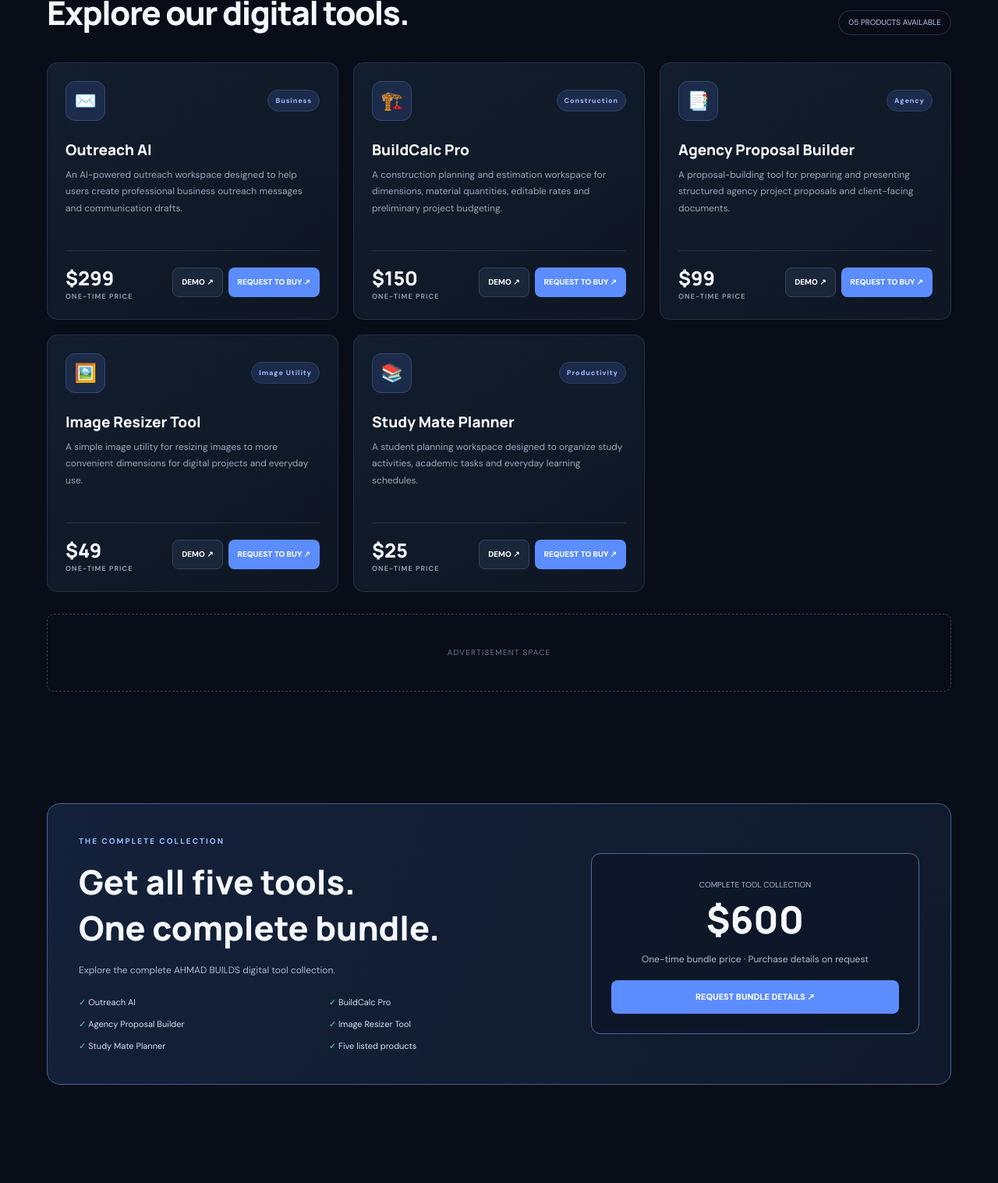
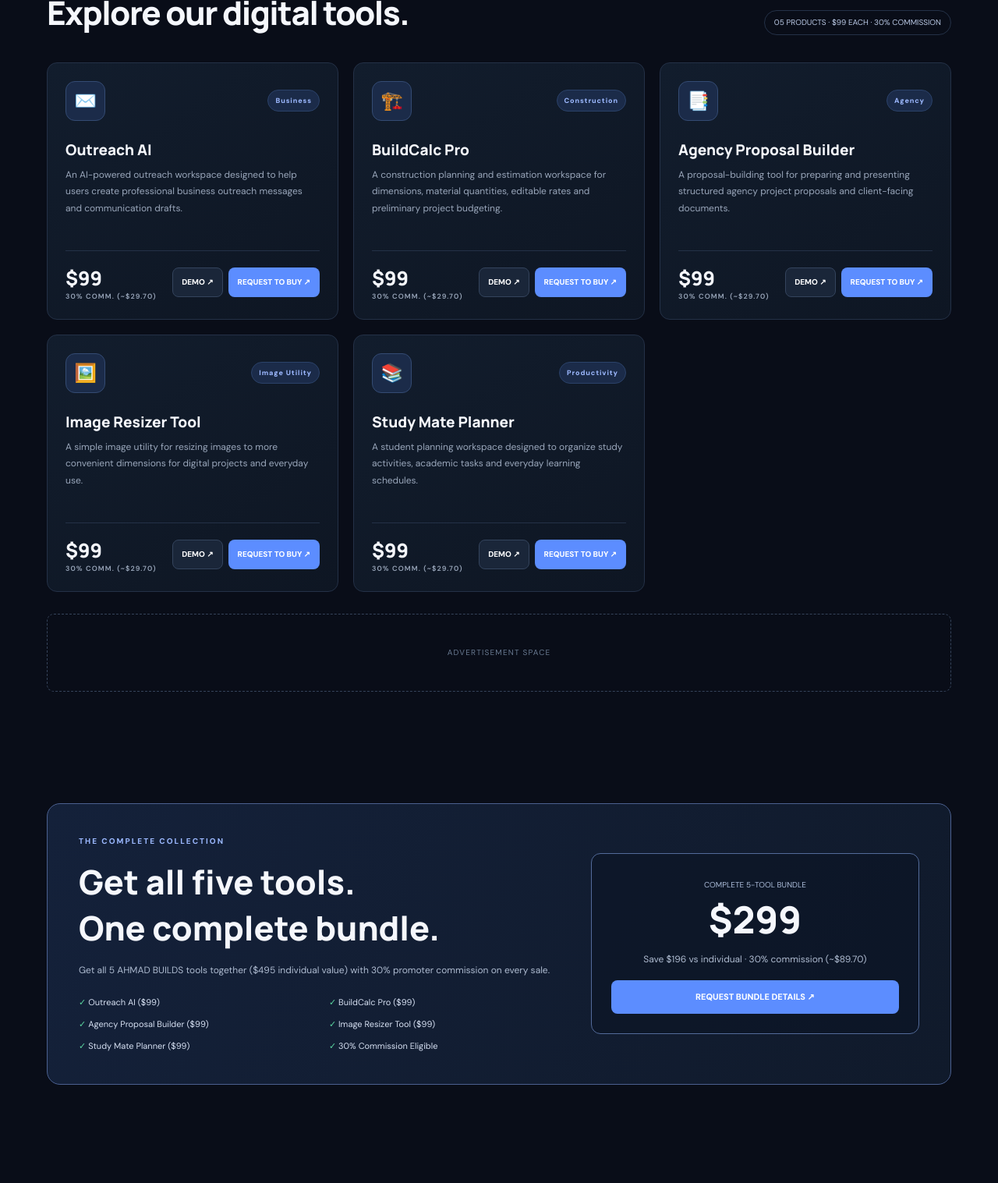
Before and after one commit to MAhmad119/Micro-SaaS-Tools-, a plain HTML site: page index.html in a window 1280 px wide. Shown: the part 983-2500 px from the top of the page at 78% size. Drawn offline with Linux system fonts and the light colour scheme.

Commit message:
Revise product pricing and promotional content
Updated product pricing and commission information throughout the page. Enhanced promotional text for clarity.

```diff
--- a/index.html
+++ b/index.html
@@ -1,4 +1,3 @@
-
 <!DOCTYPE html>
 <html lang="en">
 <head>
@@ -301,7 +300,7 @@ button {font:inherit;cursor:pointer}
 <body>
 
 <div class="announcement">
- PREMIUM DIGITAL PRODUCTS · BUILT FOR BUSINESS & PRODUCTIVITY
+ PREMIUM DIGITAL PRODUCTS · 30% PROMOTER COMMISSION AVAILABLE
 </div>
 
 <header class="navbar">
@@ -343,7 +342,7 @@ button {font:inherit;cursor:pointer}
     <div class="hero-stats">
       <div class="hero-stat"><strong>05</strong><span>Digital tools</span></div>
       <div class="hero-stat"><strong>04</strong><span>Categories</span></div>
-      <div class="hero-stat"><strong>$25+</strong><span>Starting price</span></div>
+      <div class="hero-stat"><strong>$99</strong><span>Each tool</span></div>
     </div>
   </div>
 </section>
@@ -355,7 +354,7 @@ button {font:inherit;cursor:pointer}
         <div class="eyebrow">THE PRODUCT COLLECTION</div>
         <h2>Explore our digital tools.</h2>
       </div>
-      <span class="tool-count">05 PRODUCTS AVAILABLE</span>
+      <span class="tool-count">05 PRODUCTS · $99 EACH · 30% COMMISSION</span>
     </div>
 
     <div class="tools-grid">
@@ -368,10 +367,10 @@ button {font:inherit;cursor:pointer}
         <h3>Outreach AI</h3>
         <p>An AI-powered outreach workspace designed to help users create professional business outreach messages and communication drafts.</p>
         <div class="tool-bottom">
-          <div class="price">$299<small>ONE-TIME PRICE</small></div>
+          <div class="price">$99<small>30% COMM. (~$29.70)</small></div>
           <div class="tool-actions">
             <a class="btn demo-btn" href="https://ai-outreach-web.vercel.app/" target="_blank" rel="noopener">DEMO ↗</a>
-            <a class="btn buy-btn" href="https://wa.me/923089423733?text=Hi%20AHMAD%20BUILDS%2C%20I%20am%20interested%20in%20Outreach%20AI.%20Please%20share%20purchase%20details." target="_blank" rel="noopener">REQUEST TO BUY ↗</a>
+            <a class="btn buy-btn" href="https://wa.me/923089423733?text=Hi%20AHMAD%20BUILDS%2C%20I%20am%20interested%20in%20Outreach%20AI%20(%2499%2C%2030%25%20commission).%20Please%20share%20details." target="_blank" rel="noopener">REQUEST TO BUY ↗</a>
           </div>
         </div>
       </article>
@@ -384,10 +383,10 @@ button {font:inherit;cursor:pointer}
         <h3>BuildCalc Pro</h3>
         <p>A construction planning and estimation workspace for dimensions, material quantities, editable rates and preliminary project budgeting.</p>
         <div class="tool-bottom">
-          <div class="price">$150<small>ONE-TIME PRICE</small></div>
+          <div class="price">$99<small>30% COMM. (~$29.70)</small></div>
           <div class="tool-actions">
             <a class="btn demo-btn" href="https://buildcalc-pro-pz6x.vercel.app" target="_blank" rel="noopener">DEMO ↗</a>
-            <a class="btn buy-btn" href="https://wa.me/923089423733?text=Hi%20AHMAD%20BUILDS%2C%20I%20am%20interested%20in%20BuildCalc%20Pro.%20Please%20share%20purchase%20details." target="_blank" rel="noopener">REQUEST TO BUY ↗</a>
+            <a class="btn buy-btn" href="https://wa.me/923089423733?text=Hi%20AHMAD%20BUILDS%2C%20I%20am%20interested%20in%20BuildCalc%20Pro%20(%2499%2C%2030%25%20commission).%20Please%20share%20details." target="_blank" rel="noopener">REQUEST TO BUY ↗</a>
           </div>
         </div>
       </article>
@@ -400,10 +399,10 @@ button {font:inherit;cursor:pointer}
         <h3>Agency Proposal Builder</h3>
         <p>A proposal-building tool for preparing and presenting structured agency project proposals and client-facing documents.</p>
         <div class="tool-bottom">
-          <div class="price">$99<small>ONE-TIME PRICE</small></div>
+          <div class="price">$99<small>30% COMM. (~$29.70)</small></div>
           <div class="tool-actions">
             <a class="btn demo-btn" href="https://agency-proposal-builder.vercel.app/" target="_blank" rel="noopener">DEMO ↗</a>
-            <a class="btn buy-btn" href="https://wa.me/923089423733?text=Hi%20AHMAD%20BUILDS%2C%20I%20am%20interested%20in%20Agency%20Proposal%20Builder.%20Please%20share%20purchase%20details." target="_blank" rel="noopener">REQUEST TO BUY ↗</a>
+            <a class="btn buy-btn" href="https://wa.me/923089423733?text=Hi%20AHMAD%20BUILDS%2C%20I%20am%20interested%20in%20Agency%20Proposal%20Builder%20(%2499%2C%2030%25%20commission).%20Please%20share%20details." target="_blank" rel="noopener">REQUEST TO BUY ↗</a>
           </div>
         </div>
       </article>
@@ -416,10 +415,10 @@ button {font:inherit;cursor:pointer}
         <h3>Image Resizer Tool</h3>
         <p>A simple image utility for resizing images to more convenient dimensions for digital projects and everyday use.</p>
         <div class="tool-bottom">
-          <div class="price">$49<small>ONE-TIME PRICE</small></div>
+          <div class="price">$99<small>30% COMM. (~$29.70)</small></div>
           <div class="tool-actions">
             <a class="btn demo-btn" href="https://image-resizer-tool-one.vercel.app/" target="_blank" rel="noopener">DEMO ↗</a>
-            <a class="btn buy-btn" href="https://wa.me/923089423733?text=Hi%20AHMAD%20BUILDS%2C%20I%20am%20interested%20in%20Image%20Resizer%20Tool.%20Please%20share%20purchase%20details." target="_blank" rel="noopener">REQUEST TO BUY ↗</a>
+            <a class="btn buy-btn" href="https://wa.me/923089423733?text=Hi%20AHMAD%20BUILDS%2C%20I%20am%20interested%20in%20Image%20Resizer%20Tool%20(%2499%2C%2030%25%20commission).%20Please%20share%20details." target="_blank" rel="noopener">REQUEST TO BUY ↗</a>
           </div>
         </div>
       </article>
@@ -432,10 +431,10 @@ button {font:inherit;cursor:pointer}
         <h3>Study Mate Planner</h3>
         <p>A student planning workspace designed to organize study activities, academic tasks and everyday learning schedules.</p>
         <div class="tool-bottom">
-          <div class="price">$25<small>ONE-TIME PRICE</small></div>
+          <div class="price">$99<small>30% COMM. (~$29.70)</small></div>
           <div class="tool-actions">
             <a class="btn demo-btn" href="https://studymate-student-planner-ctlw.vercel.app/" target="_blank" rel="noopener">DEMO ↗</a>
-            <a class="btn buy-btn" href="https://wa.me/923089423733?text=Hi%20AHMAD%20BUILDS%2C%20I%20am%20interested%20in%20Study%20Mate%20Planner.%20Please%20share%20purchase%20details." target="_blank" rel="noopener">REQUEST TO BUY ↗</a>
+            <a class="btn buy-btn" href="https://wa.me/923089423733?text=Hi%20AHMAD%20BUILDS%2C%20I%20am%20interested%20in%20Study%20Mate%20Planner%20(%2499%2C%2030%25%20commission).%20Please%20share%20details." target="_blank" rel="noopener">REQUEST TO BUY ↗</a>
           </div>
         </div>
       </article>
@@ -452,21 +451,21 @@ button {font:inherit;cursor:pointer}
       <div>
         <div class="eyebrow">THE COMPLETE COLLECTION</div>
         <h2>Get all five tools.<br>One complete bundle.</h2>
-        <p>Explore the complete AHMAD BUILDS digital tool collection.</p>
+        <p>Get all 5 AHMAD BUILDS tools together ($495 individual value) with 30% promoter commission on every sale.</p>
         <div class="bundle-list">
-          <span>Outreach AI</span>
-          <span>BuildCalc Pro</span>
-          <span>Agency Proposal Builder</span>
-          <span>Image Resizer Tool</span>
-          <span>Study Mate Planner</span>
-          <span>Five listed products</span>
+          <span>Outreach AI ($99)</span>
+          <span>BuildCalc Pro ($99)</span>
+          <span>Agency Proposal Builder ($99)</span>
+          <span>Image Resizer Tool ($99)</span>
+          <span>Study Mate Planner ($99)</span>
+          <span>30% Commission Eligible</span>
         </div>
       </div>
       <div class="bundle-price">
-        <small>COMPLETE TOOL COLLECTION</small>
-        <strong>$600</strong>
-        <p>One-time bundle price · Purchase details on request</p>
-        <a class="btn btn-primary" style="width:100%" href="https://wa.me/923089423733?text=Hi%2C%20I%20am%20interested%20in%20the%20AHMAD%20BUILDS%20bundle.%20Please%20share%20details." target="_blank" rel="noopener">REQUEST BUNDLE DETAILS ↗</a>
+        <small>COMPLETE 5-TOOL BUNDLE</small>
+        <strong>$299</strong>
+        <p>Save $196 vs individual · 30% commission (~$89.70)</p>
+        <a class="btn btn-primary" style="width:100%" href="https://wa.me/923089423733?text=Hi%2C%20I%20am%20interested%20in%20the%20AHMAD%20BUILDS%205-tool%20bundle%20(%24299%2C%2030%25%20commission).%20Please%20share%20details." target="_blank" rel="noopener">REQUEST BUNDLE DETAILS ↗</a>
       </div>
     </div>
   </div>
@@ -507,7 +506,7 @@ button {font:inherit;cursor:pointer}
     <div>
       <div class="eyebrow">GET IN TOUCH</div>
       <h2>Have a question?</h2>
-      <p>Contact us on WhatsApp for product enquiries.</p>
+      <p>Contact us on WhatsApp for purchases or 30% promoter partnership.</p>
       <p style="margin-top:10px;color:#dce6f7;font-weight:700">+92 308 9423733</p>
     </div>
     <a class="btn whatsapp" href="https://wa.me/923089423733" target="_blank" rel="noopener">WHATSAPP US ↗</a>
```
